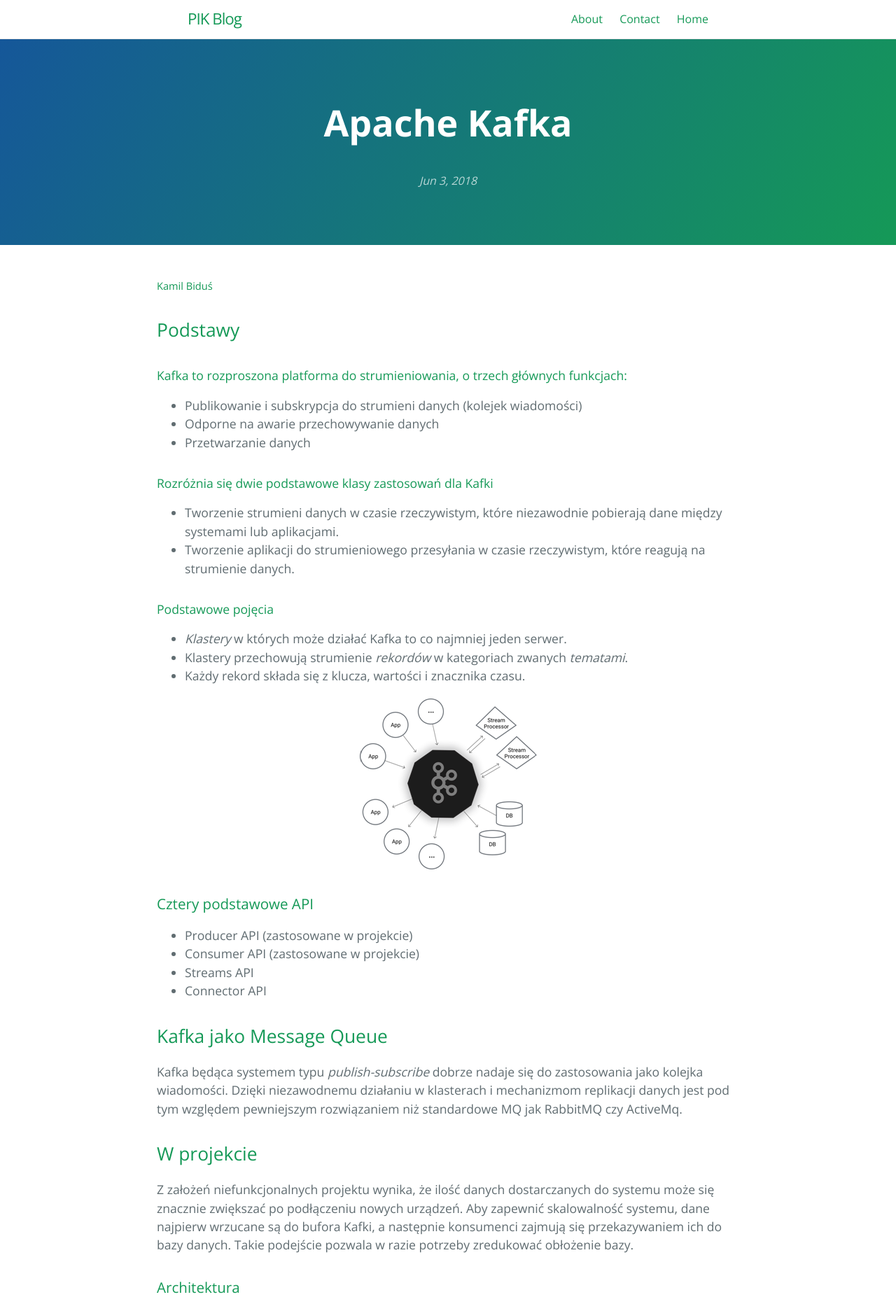
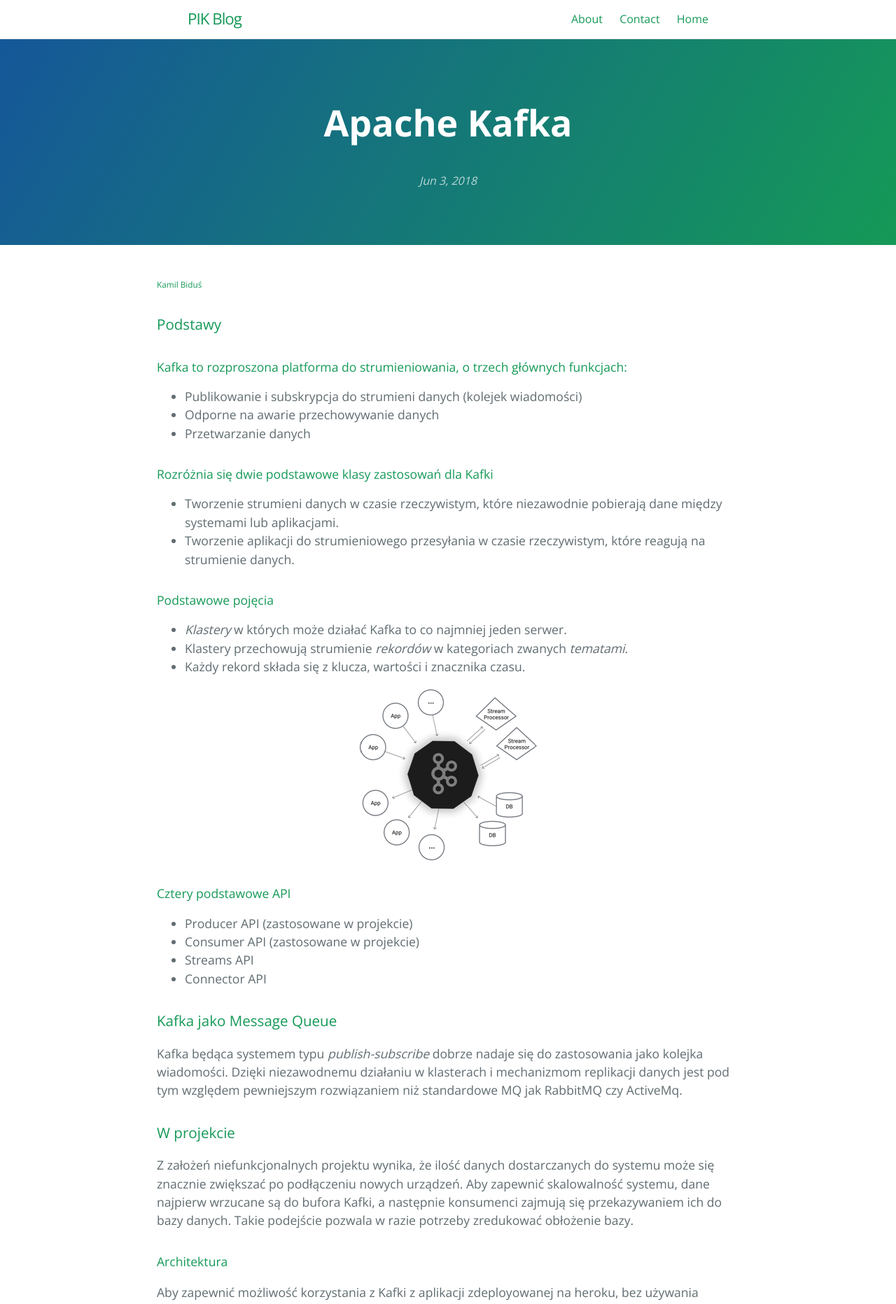
Before and after one commit to kamdibus/PIK, a Jekyll site: the page built from _posts/2018-06-03-Apache-Kafka.md, in a window 1280 px wide. Shown: the top 1863 px of the page at 70% size. Built offline with Jekyll 4.4.1, drawn with Linux system fonts in a browser that asks for light colours.

Commit message:
equal font size

```diff
--- a/_posts/2018-06-03-Apache-Kafka.md
+++ b/_posts/2018-06-03-Apache-Kafka.md
@@ -2,8 +2,8 @@
 layout: post
 title: "Apache Kafka"
 ---
-##### Kamil Biduś
-## Podstawy
+###### Kamil Biduś
+### Podstawy
 
 #### Kafka to rozproszona platforma do strumieniowania, o trzech głównych funkcjach:
 * 	Publikowanie i subskrypcja do strumieni danych (kolejek wiadomości)
@@ -21,19 +21,19 @@ title: "Apache Kafka"
 
 ![Schemat kafki](https://github.com/kamdibus/PIK/blob/gh-pages/img/kafka.png?raw=true "Struktura kafki"){: .center-image }
 
-### Cztery podstawowe API
+#### Cztery podstawowe API
 *	Producer API (zastosowane w projekcie)
 *	Consumer API (zastosowane w projekcie)
 *	Streams API
 *	Connector API
 
-## Kafka jako Message Queue
+### Kafka jako Message Queue
 Kafka będąca systemem typu _publish-subscribe_ dobrze nadaje się do zastosowania jako kolejka wiadomości. Dzięki niezawodnemu działaniu w klasterach i mechanizmom replikacji danych jest pod tym względem pewniejszym rozwiązaniem niż standardowe MQ jak RabbitMQ czy ActiveMq.
 
-## W projekcie
+### W projekcie
 Z założeń niefunkcjonalnych projektu wynika, że ilość danych dostarczanych do systemu może się znacznie zwiększać po podłączeniu nowych urządzeń. Aby zapewnić skalowalność systemu, dane najpierw wrzucane są do bufora Kafki, a następnie konsumenci zajmują się przekazywaniem ich do bazy danych. Takie podejście pozwala w razie potrzeby zredukować obłożenie bazy.
 
-### Architektura
+#### Architektura
 Aby zapewnić możliwość korzystania z Kafki z aplikacji zdeployowanej na heroku, bez używania dedykowanego, płatnego rozwiązania, Kafka została postawiona na zewnętrznym serwerze.
 Na potrzeby projektu skonfigurawaliśmy jednego brokera z jedną partycją i jednym tematem _values_ z którego korzystają producent i konsument (javowe implementacje Producer i Consumer API).
 
```
Also changed, not shown: _posts/2018-05-30-Hexagonal-Architecture.md (+0 -2 lines).
